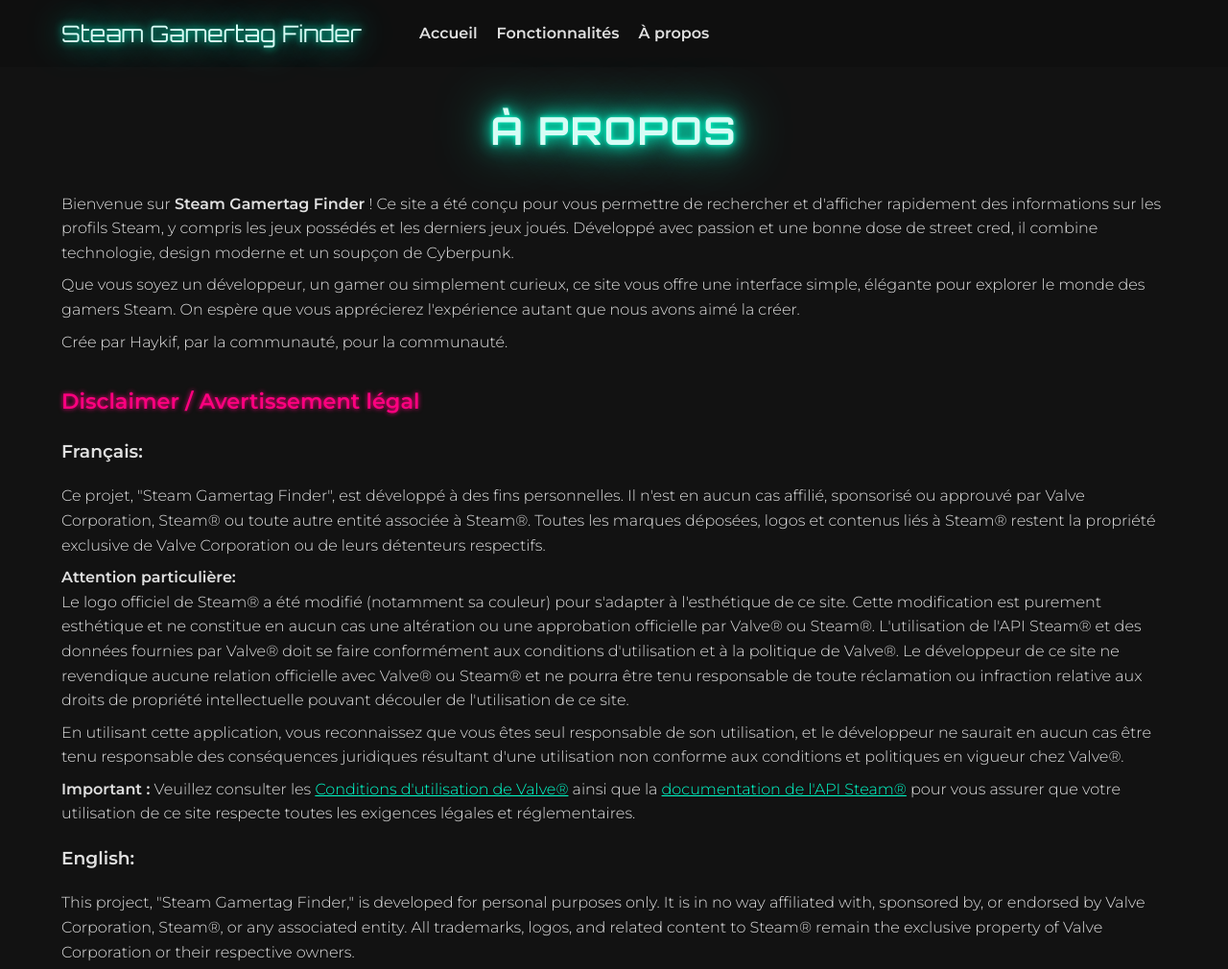
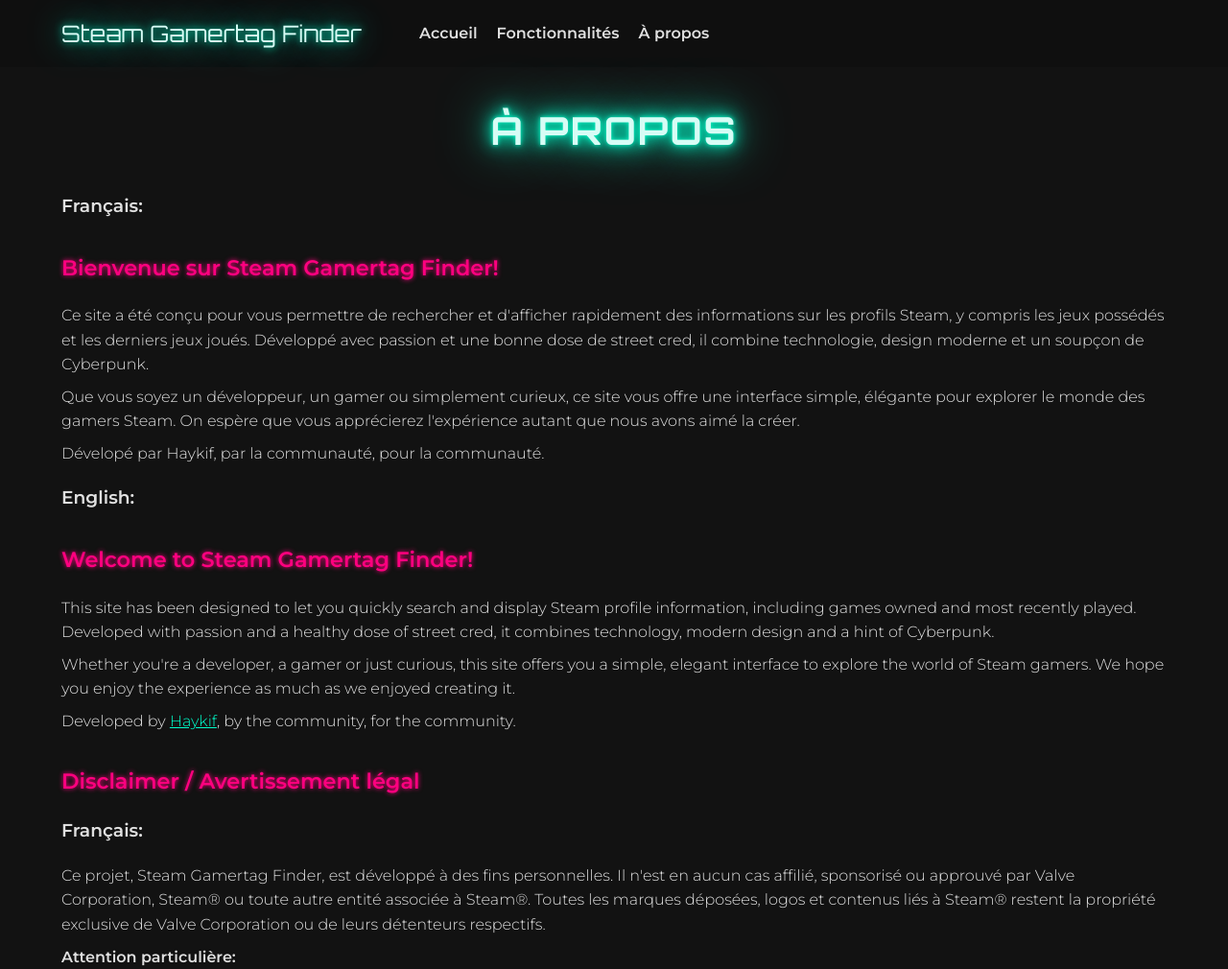
Before and after one commit to haykif/Steam-Gamertag-Search, a website: page html/about.html in a window 1280 px wide. Shown: the top 1010 px of the page at 96% size. Drawn offline with Linux system fonts and the light colour scheme; files that its build step writes are made by us from their sources.

Commit message:
UPDATE 4.2 RELEASE 4.3

```diff
--- a/html/about.html
+++ b/html/about.html
@@ -35,8 +35,9 @@
         <section class="introducing">
             <div class="container">
                 <h1 class="title">À propos</h1>
+                <h3>Français:</h3>
                 <p>
-                    Bienvenue sur <strong>Steam Gamertag Finder</strong> ! Ce site a été conçu pour vous permettre de
+                    <h2>Bienvenue sur <strong>Steam Gamertag Finder</strong>!</h2> Ce site a été conçu pour vous permettre de
                     rechercher et d'afficher rapidement des informations sur les profils Steam,
                     y compris les jeux possédés et les derniers jeux joués. Développé avec passion et une bonne dose de
                     street cred, il combine technologie, design moderne et un
@@ -48,7 +49,22 @@
                     que nous avons aimé la créer.
                 </p>
                 <p>
-                    Crée par Haykif, par la communauté, pour la communauté.
+                    Dévelopé par Haykif, par la communauté, pour la communauté.
+                </p>
+
+                <h3>English:</h3>
+                <p>
+                    <h2>Welcome to <strong>Steam Gamertag Finder</strong>!</h2> This site has been designed to let you quickly
+                    search and display Steam profile information, including games owned and most recently played.
+                    Developed with passion and a healthy dose of street cred, it combines technology, modern design and
+                    a hint of Cyberpunk.
+                </p>
+                <p>
+                    Whether you're a developer, a gamer or just curious, this site offers you a simple, elegant interface
+                    to explore the world of Steam gamers. We hope you enjoy the experience as much as we enjoyed creating it.
+                </p>
+                <p>
+                    Developed by <a href="https://steamcommunity.com/id/haykif_RK800/" target="_blank">Haykif</a>, by the community, for the community.
                 </p>
             </div>
         </section>
@@ -59,35 +75,28 @@
                 <h2>Disclaimer / Avertissement légal</h2>
                 <div class="disclaimer-content">
                     <h3>Français:</h3>
-
                     <p>
-                        Ce projet, "Steam Gamertag Finder", est développé à des fins personnelles. Il n'est en aucun cas affilié, sponsorisé ou approuvé par Valve Corporation, Steam® ou toute autre entité associée à Steam®. Toutes les marques déposées, logos et contenus liés à Steam® restent la propriété exclusive de Valve Corporation ou de leurs détenteurs respectifs.
+                        Ce projet, <strong></strong>Steam Gamertag Finder</strong>, est développé à des fins personnelles. Il n'est en aucun cas affilié, sponsorisé ou approuvé par Valve Corporation, Steam® ou toute autre entité associée à Steam®. Toutes les marques déposées, logos et contenus liés à Steam® restent la propriété exclusive de Valve Corporation ou de leurs détenteurs respectifs.
                     </p>
-
                     <p>
                         <strong>Attention particulière:</strong><br>
                         Le logo officiel de Steam® a été modifié (notamment sa couleur) pour s'adapter à l'esthétique de ce site. Cette modification est purement esthétique et ne constitue en aucun cas une altération ou une approbation officielle par Valve® ou Steam®. L'utilisation de l'API Steam® et des données fournies par Valve® doit se faire conformément aux conditions d'utilisation et à la politique de Valve®. Le développeur de ce site ne revendique aucune relation officielle avec Valve® ou Steam® et ne pourra être tenu responsable de toute réclamation ou infraction relative aux droits de propriété intellectuelle pouvant découler de l'utilisation de ce site.
                     </p>
-
                     <p>
                         En utilisant cette application, vous reconnaissez que vous êtes seul responsable de son utilisation, et le développeur ne saurait en aucun cas être tenu responsable des conséquences juridiques résultant d'une utilisation non conforme aux conditions et politiques en vigueur chez Valve®.
                     </p>
-
                     <p>
                         <strong>Important :</strong> Veuillez consulter les <a href="https://store.steampowered.com/subscriber_agreement/" target="_blank">Conditions d'utilisation de Valve®</a> ainsi que la <a href="https://developer.valvesoftware.com/wiki/Steam_Web_API" target="_blank">documentation de l'API Steam®</a> pour vous assurer que votre utilisation de ce site respecte toutes les exigences légales et réglementaires.
                     </p>
 
                     <h3>English:</h3>
-
                     <p>
-                        This project, "Steam Gamertag Finder," is developed for personal purposes only. It is in no way affiliated with, sponsored by, or endorsed by Valve Corporation, Steam®, or any associated entity. All trademarks, logos, and related content to Steam® remain the exclusive property of Valve Corporation or their respective owners.
+                        This project, <strong>Steam Gamertag Finder</strong>, is developed for personal purposes only. It is in no way affiliated with, sponsored by, or endorsed by Valve Corporation, Steam®, or any associated entity. All trademarks, logos, and related content to Steam® remain the exclusive property of Valve Corporation or their respective owners.
                     </p>
-
                     <p>
                         <strong>Important Notice:</strong><br>
                         The official Steam® logo has been modified (notably its color) to better fit the aesthetic of this website. This change is purely for design purposes and does not constitute any official alteration or endorsement by Valve® or Steam®. The use of the Steam® API and any data provided by Valve® must comply with Valve®’s Terms of Service and policies. The developer of this website does not claim any official relationship with Valve® or Steam® and shall not be held liable for any claims or intellectual property infringements arising from the use of this website.
                     </p>
-
                     <p>
                         By using this application, you acknowledge that you are solely responsible for its use, and the developer shall not be held liable for any legal consequences resulting from non-compliant use according to Valve®'s terms and policies.
                     </p>
```
